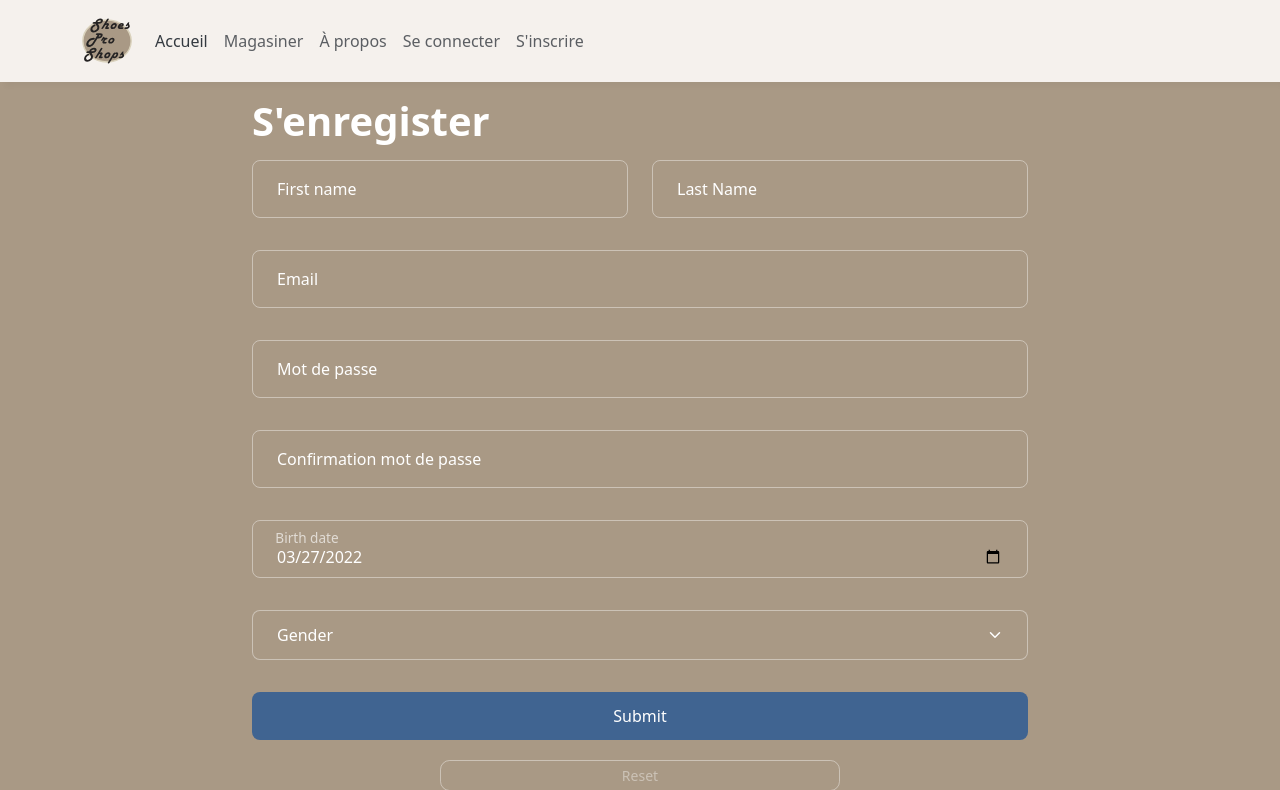
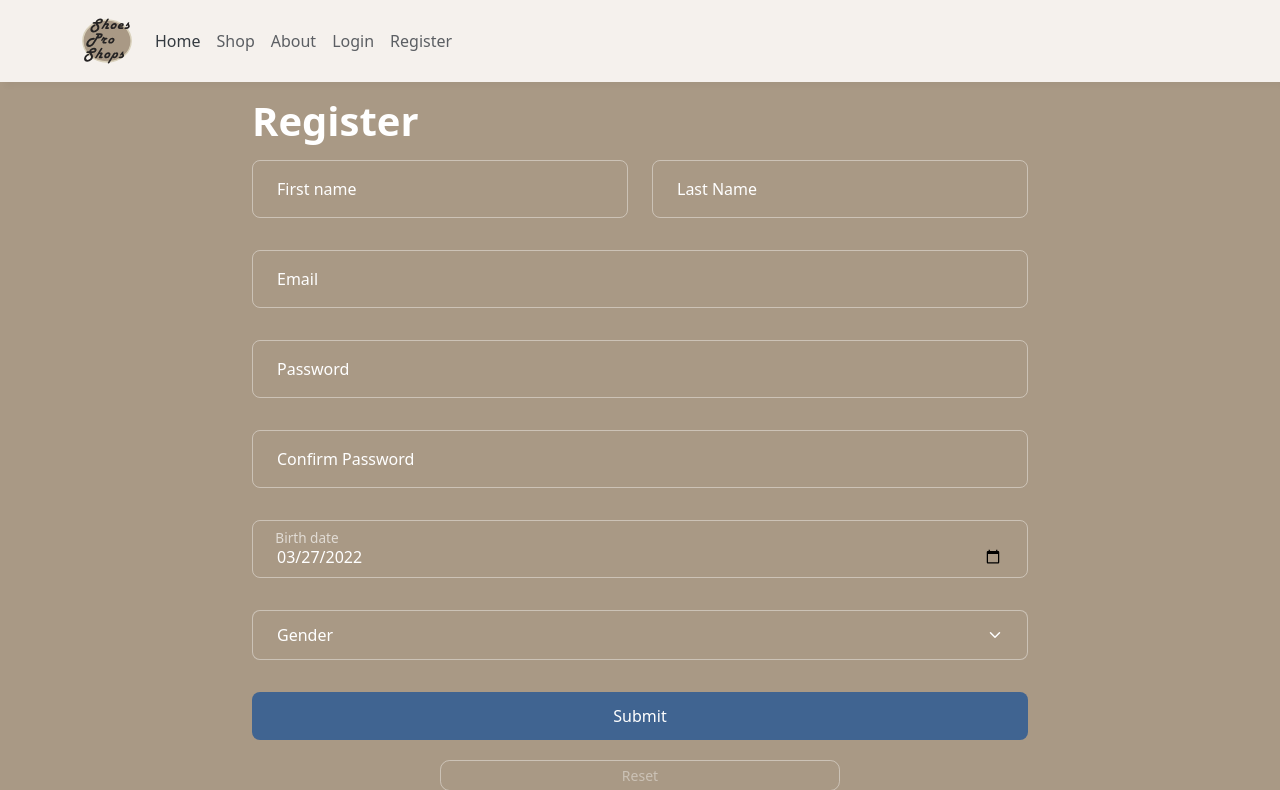
Before and after one commit to Cafetier/TP1, a PHP site: page /src/views/Register in a window 1280 px wide. Shown: the top 790 px of the page. Run offline with PHP 8.4, Linux system fonts and the light colour scheme; data that the repository does not hold is empty; some libraries are stand-ins or nearby versions.

Commit message:
Translated to english

```diff
--- a/src/template/nav.php
+++ b/src/template/nav.php
@@ -14,17 +14,17 @@
                 </li>
                 <!-- Home -->
                 <li class="nav-item">
-                    <a class="nav-link active" href="Index">Accueil
+                    <a class="nav-link active" href="Index">Home
                         <span class="visually-hidden">(current)</span>
                     </a>
                 </li>
                 <!-- Nouveaute -->
                 <li class="nav-item">
-                    <a class="nav-link" href="Shop">Magasiner</a>
+                    <a class="nav-link" href="Shop">Shop</a>
                 </li>
                 <!-- More -->
                 <li class="nav-item">
-                    <a class="nav-link" href="About">À propos</a>
+                    <a class="nav-link" href="About">About</a>
                 </li>
 
                 <?php if($user->IsLoggedIn()) : ?>
@@ -32,22 +32,22 @@
                     <li class="nav-item dropdown">
                         <a class="nav-link dropdown-toggle" data-bs-toggle="dropdown" href="#" role="button" aria-haspopup="true" aria-expanded="false"><?php echo $_SESSION['Email'] ?> </a>
                         <div class="dropdown-menu">
-                            <a class="dropdown-item" href="Cart">Panier</a>
-                            <a class="dropdown-item" href="Wishlist">Liste de souhait</a>
-                            <a class="dropdown-item" href="Account">Modifier votre compte</a>
+                            <a class="dropdown-item" href="Cart">Cart</a>
+                            <a class="dropdown-item" href="Wishlist">Wishlist</a>
+                            <a class="dropdown-item" href="Account">Modify Account</a>
                             <div class="dropdown-divider"></div>
-                            <a class="dropdown-item" href="?logout">Se déconnecter</a>
+                            <a class="dropdown-item" href="?logout">Logout</a>
                         </div>
                     </li>
                 <?php else : ?>
                     <!-- Login -->
                     <li class="nav-item">
-                        <a class="nav-link" href="Login">Se connecter</a>
+                        <a class="nav-link" href="Login">Login</a>
                     </li>
 
                     <!-- Register -->
                     <li class="nav-item">
-                        <a class="nav-link" href="Register">S'inscrire</a>
+                        <a class="nav-link" href="Register">Register</a>
                     </li>
                 <?php endif; ?>
             </ul>
--- a/src/views/Account.php
+++ b/src/views/Account.php
@@ -40,7 +40,7 @@ include_once "../template/alert.php";
 ?>
 
 <section class="container small-container">
-    <h1>Votre compte</h1>
+    <h1>Your Account</h1>
     <form action="<?php echo htmlspecialchars($_SERVER['PHP_SELF']);?>" method="post">
 
         <div class="form-group">
@@ -69,12 +69,12 @@ include_once "../template/alert.php";
             <!-- Password -->
             <div class="form-floating mb-3">
                 <input type="password" class="form-control" placeholder="Nouveau mot de passe" name="Password">
-                <label>Nouveau mot de passe</label>
+                <label>New Password</label>
             </div>
             <!-- Conf password -->
             <div class="form-floating mb-3">
                 <input type="password" class="form-control" placeholder="Confirmation mot de passe" name="ConfirmPassword">
-                <label>Confirmation mot de passe</label>
+                <label>Confirm Password</label>
             </div>
 
             <!-- Birth date -->
--- a/src/views/Error.php
+++ b/src/views/Error.php
@@ -17,7 +17,7 @@ require "../template/nav.php";
 include_once "../template/alert.php";
 ?>
 <section class="container">
-    <a href="Index">Retourner l'accueil</a>
+    <a href="Index">Go Back To Homepage</a>
 
     <h1><?php echo $e; ?> Error</h1>
 </section>
--- a/src/views/Login.php
+++ b/src/views/Login.php
@@ -45,8 +45,8 @@ include_once "../template/alert.php";
             </div>
             <!-- Password -->
             <div class="form-floating mb-3">
-                <input required type="password" name="password" class="form-control" id="floatingPassword" placeholder="Mot de passe">
-                <label for="floatingPassword">Mot de passe</label>
+                <input required type="password" name="password" class="form-control" id="floatingPassword" placeholder="Password">
+                <label for="floatingPassword">Password</label>
             </div>
         </div>
 
--- a/src/views/Register.php
+++ b/src/views/Register.php
@@ -45,7 +45,7 @@ include_once "../template/alert.php";
 
 
 <section class="container small-container" id="register_page">
-    <h1>S'enregister</h1>
+    <h1>Register</h1>
     <form action="<?php echo htmlspecialchars($_SERVER['PHP_SELF']);?>" method="POST">
         <div class="form-group">
             <!-- First + last name -->
@@ -72,13 +72,13 @@ include_once "../template/alert.php";
             </div>
             <!-- Password -->
             <div class="form-floating mb-3">
-                <input required type="password" class="form-control" placeholder="Mot de passe" name="Password">
-                <label>Mot de passe</label>
+                <input required type="password" class="form-control" placeholder="Password" name="Password">
+                <label>Password</label>
             </div>
             <!-- Conf password -->
             <div class="form-floating mb-3">
-                <input required type="password" class="form-control" placeholder="Confirmation mot de passe" name="ConfirmPassword">
-                <label>Confirmation mot de passe</label>
+                <input required type="password" class="form-control" placeholder="Confirm Password" name="ConfirmPassword">
+                <label>Confirm Password</label>
             </div>
             <!-- Birth date -->
             <div class="form-floating mb-3">
--- a/src/views/Shop.php
+++ b/src/views/Shop.php
@@ -76,12 +76,12 @@ include_once "../template/alert.php";
             <!-- Rechercher -->
             <div>
                 <div class="filter-title">
-                    <h5>Rechercher</h5>
+                    <h5>Search</h5>
                     <div><input type="checkbox" class="form-check-input" name="Name" value=""></div>
                 </div>
                 <div class="form-floating">
-                    <input type="text" class="form-control" id="SearchInput" name="Name" placeholder="Rechercher" value="<?php echo $_GET['Name'] ?? '' ?>">
-                    <label for="SearchInput">Rechercher</label>
+                    <input type="text" class="form-control" id="SearchInput" name="Name" placeholder="Search" value="<?php echo $_GET['Name'] ?? '' ?>">
+                    <label for="SearchInput">Search</label>
                 </div>
             </div>
             <!-- Brand -->
```
Also changed, not shown: README.md.
